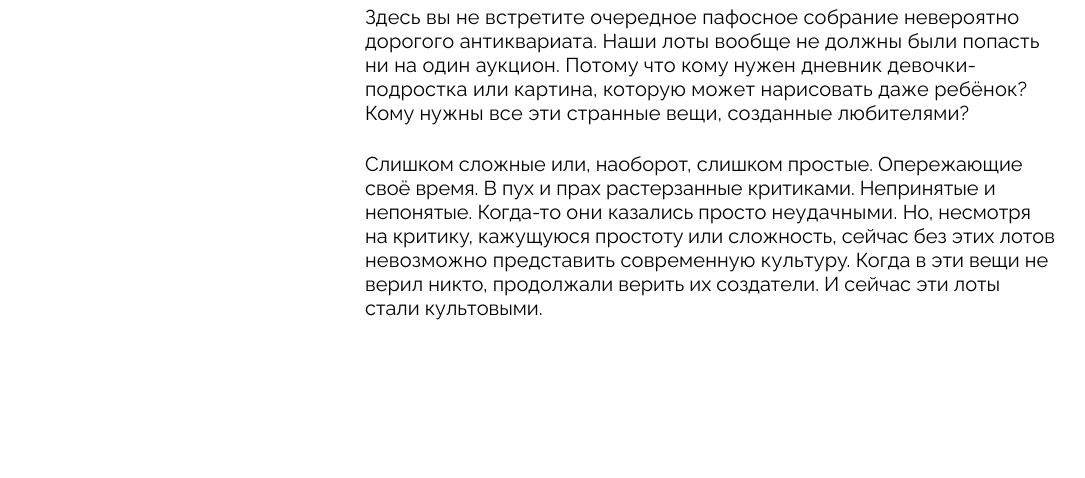
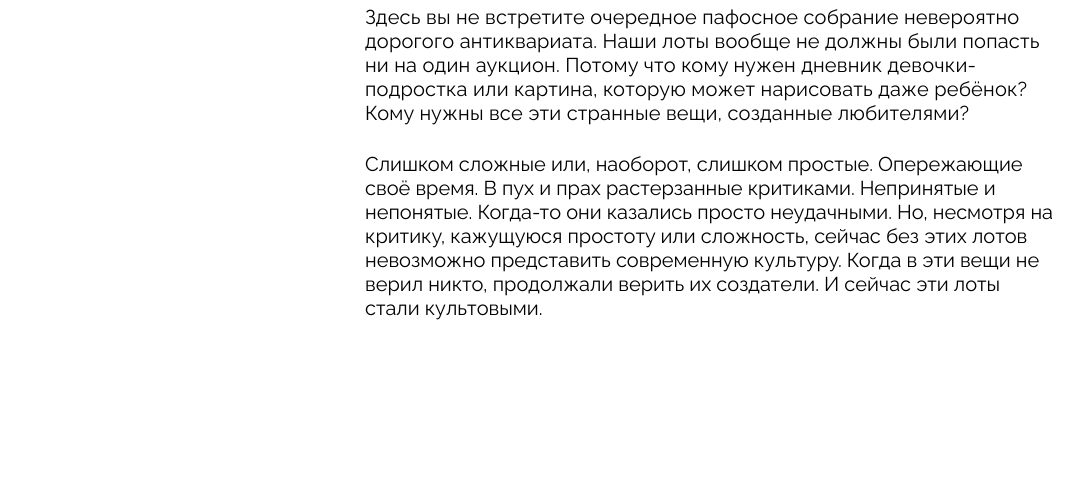
Before and after one commit to Snoppei/ono-tebe-nado, a plain HTML site: page index.html in a window 1280 px wide. Shown: the part 2344-2822 px from the top of the page, without its empty margins (108-1193 px from the left). Drawn offline with Linux system fonts and the light colour scheme.

Commit message:
fix: removed spans in about__text

```diff
--- a/index.html
+++ b/index.html
@@ -151,12 +151,11 @@
               Слишком сложные или, наоборот, слишком простые. Опережающие своё
               время. В пух и прах растерзанные критиками. Непринятые и
               непонятые. Когда-то
-              <span class="letter-spacing-extended">они</span> казались просто
-              <span class="letter-spacing-extended">неудачными.</span> Но,
+              они казались просто
+              неудачными. Но,
               несмотря на критику, кажущуюся простоту или сложность, сейчас без
               этих лотов
-              <span class="no-letter-spacing">
-              невозможно представить современную культуру. </span>
+              невозможно представить современную культуру.
               Когда в эти вещи не верил никто, продолжали верить их создатели.
               И сейчас эти лоты стали культовыми.
             </p>
```
